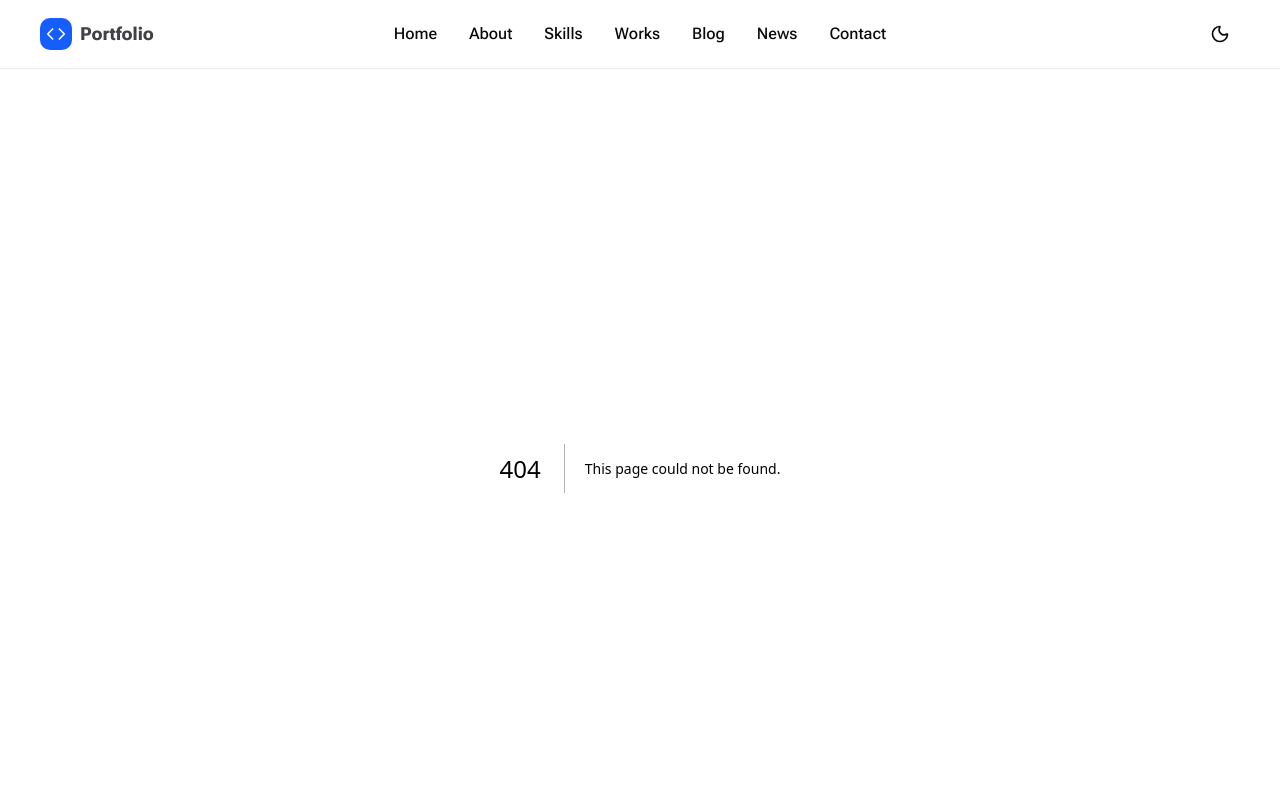
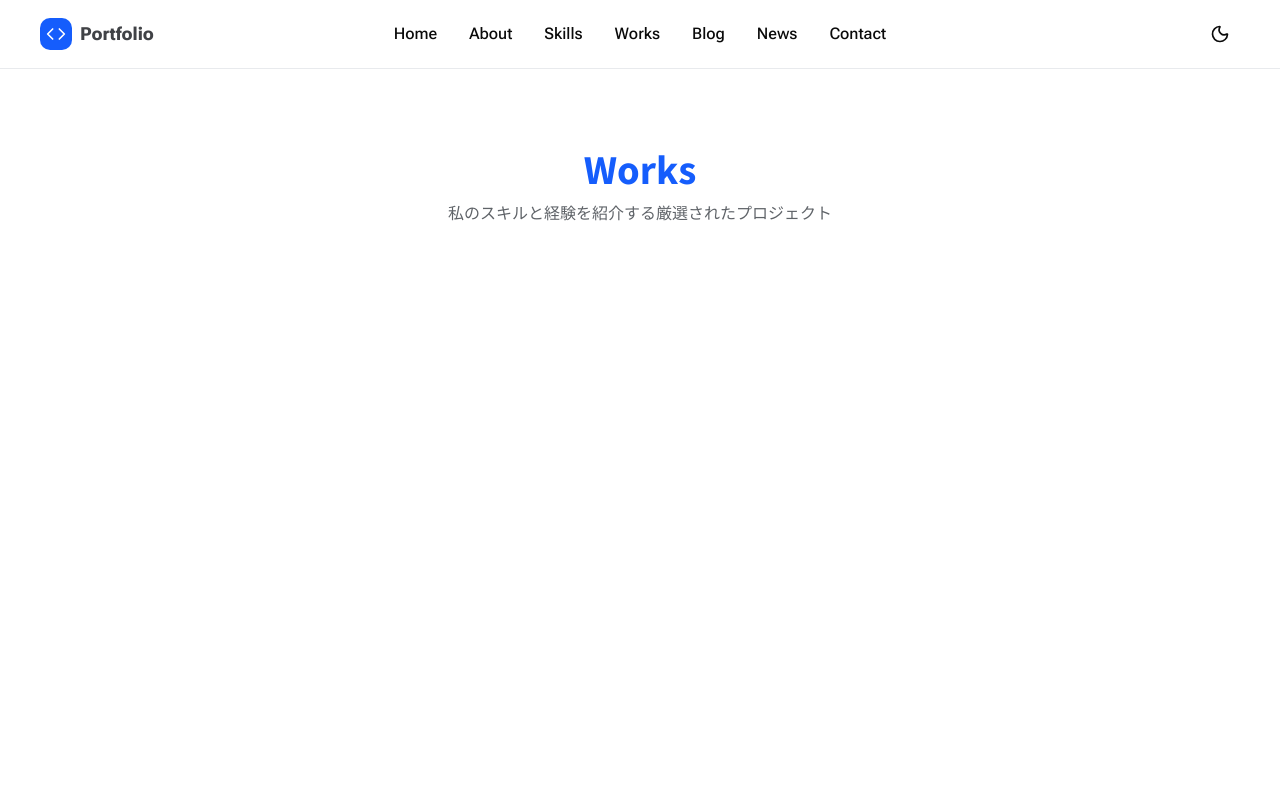
Before and after one commit to iku-nojiri/portfolio_2026, a Next.js app in the folder front/: page /works in a window 1280 px wide. Before the commit this address had no page. Shown: the top 800 px of the page. Built offline with nearby package versions, Linux system fonts and the light colour scheme.

Commit message:
rename: constants

```diff
--- a/front/app/(pages)/about/page.tsx
+++ b/front/app/(pages)/about/page.tsx
@@ -1,5 +1,5 @@
 import Image from "next/image";
-import { NAV_MAP } from "../../constants/navMap";
+import { NAV_MAP } from "../../constants/NAV_MAP";
 import { Container } from "../../components/premitives/Container";
 import { Inner } from "../../components/premitives/Inner";
 import { PageHeading } from "@/app/components/compositions/pages/_shared/PageHeading";
--- a/front/app/(pages)/page.tsx
+++ b/front/app/(pages)/page.tsx
@@ -1,5 +1,5 @@
 import Image from "next/image";
-import { NAV_MAP } from "../constants/navMap";
+import { NAV_MAP } from "../constants/NAV_MAP";
 import { Container } from "../components/premitives/Container";
 import { Inner } from "../components/premitives/Inner";
 import { HomeHero } from "../components/compositions/pages/home/HomeHero";
--- a/front/app/(pages)/skills/page.tsx
+++ b/front/app/(pages)/skills/page.tsx
@@ -1,10 +1,10 @@
 import Image from "next/image";
-import { NAV_MAP } from "../../constants/navMap";
+import { NAV_MAP } from "../../constants/NAV_MAP";
 import { Container } from "../../components/premitives/Container";
 import { Inner } from "../../components/premitives/Inner";
 import { PageHeading } from "@/app/components/compositions/pages/_shared/PageHeading";
 import { Heading } from "@/app/components/premitives/Heading";
-import { SKILLSET } from "@/app/constants/skillset";
+import { SKILLSET } from "@/app/constants/SKILLSET";
 import { SkillsCard } from "@/app/components/compositions/pages/skills/SkillsCard";
 
 export default function Skills() {
--- /dev/null
+++ b/front/app/(pages)/works/page.tsx
@@ -0,0 +1,27 @@
+import Image from "next/image";
+import { NAV_MAP } from "../../constants/NAV_MAP";
+import { Container } from "../../components/premitives/Container";
+import { Inner } from "../../components/premitives/Inner";
+import { PageHeading } from "@/app/components/compositions/pages/_shared/PageHeading";
+
+export default function Works() {
+  return (
+    <>
+      {/* Hero */}
+      <Container as="div">
+        <Inner size="lg">
+          <PageHeading
+            heading={NAV_MAP.works.name}
+            text={NAV_MAP.works.text}
+          />
+        </Inner>
+      </Container>
+      {/* works */}
+      <Container as="section">
+        <Inner size="lg">
+          <p></p>
+        </Inner>
+      </Container>
+    </>
+  );
+}
--- a/front/app/components/compositions/layouts/CtaArea/index.tsx
+++ b/front/app/components/compositions/layouts/CtaArea/index.tsx
@@ -1,4 +1,4 @@
-import { NAV_MAP } from "@/app/constants/navMap";
+import { NAV_MAP } from "@/app/constants/NAV_MAP";
 import { Container } from "@/app/components/premitives/Container";
 import { Inner } from "@/app/components/premitives/Inner";
 import { Heading } from "@/app/components/premitives/Heading";
--- a/front/app/components/compositions/layouts/Drawer/DrawerNav.tsx
+++ b/front/app/components/compositions/layouts/Drawer/DrawerNav.tsx
@@ -1,4 +1,4 @@
-import { NAV_MAP } from "@/app/constants/navMap";
+import { NAV_MAP } from "@/app/constants/NAV_MAP";
 import { Link } from "@/app/components/premitives/Link";
 import { useContext } from "react";
 import { DrawerContext } from "@/app/providers/DrawerContextProvider";
--- a/front/app/components/compositions/layouts/Footer/FooterNav.tsx
+++ b/front/app/components/compositions/layouts/Footer/FooterNav.tsx
@@ -1,4 +1,4 @@
-import { NAV_MAP } from "@/app/constants/navMap";
+import { NAV_MAP } from "@/app/constants/NAV_MAP";
 import NextLink from "next/link";
 
 export const FooterNav = () => {
--- a/front/app/components/compositions/layouts/Header/HeaderLogo.tsx
+++ b/front/app/components/compositions/layouts/Header/HeaderLogo.tsx
@@ -1,4 +1,4 @@
-import { NAV_MAP } from "@/app/constants/navMap";
+import { NAV_MAP } from "@/app/constants/NAV_MAP";
 import NextLink from "next/link";
 import { Tile } from "@/app/components/premitives/Tile";
 import { Code as CodeIcon } from "lucide-react";
--- a/front/app/components/compositions/layouts/Header/HeaderNav.tsx
+++ b/front/app/components/compositions/layouts/Header/HeaderNav.tsx
@@ -1,4 +1,4 @@
-import { NAV_MAP } from "@/app/constants/navMap";
+import { NAV_MAP } from "@/app/constants/NAV_MAP";
 import { Link } from "@/app/components/premitives/Link";
 
 export const HeaderNav = () => {
--- a/front/app/components/compositions/pages/home/HomeHero.tsx
+++ b/front/app/components/compositions/pages/home/HomeHero.tsx
@@ -1,4 +1,4 @@
-import { NAV_MAP } from "@/app/constants/navMap";
+import { NAV_MAP } from "@/app/constants/NAV_MAP";
 import { Text } from "@/app/components/premitives/Text";
 import { Link } from "@/app/components/premitives/Link";
 import { ArrowRight } from "lucide-react";
--- a/front/app/layout.tsx
+++ b/front/app/layout.tsx
@@ -1,5 +1,5 @@
 import type { Metadata } from "next";
-import { FONTS } from "./constants/fonts";
+import { FONTS } from "./constants/FONTS";
 import { DrawerContextProvider } from "./providers/DrawerContextProvider";
 import { Header } from "./components/compositions/layouts/Header";
 import { Drawer } from "./components/compositions/layouts/Drawer";
```
Also changed, not shown: front/app/constants/NAV_MAP.ts (renamed from front/app/constants/navMap.ts).
